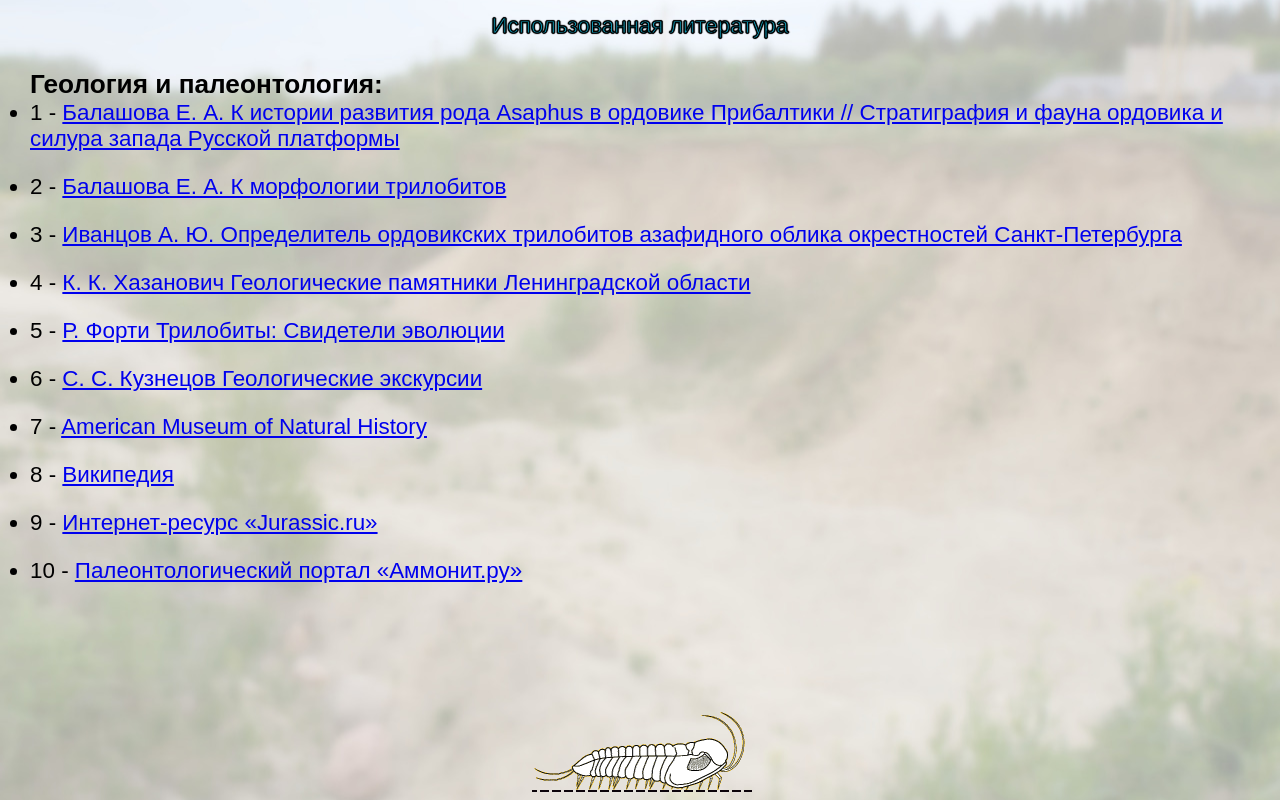
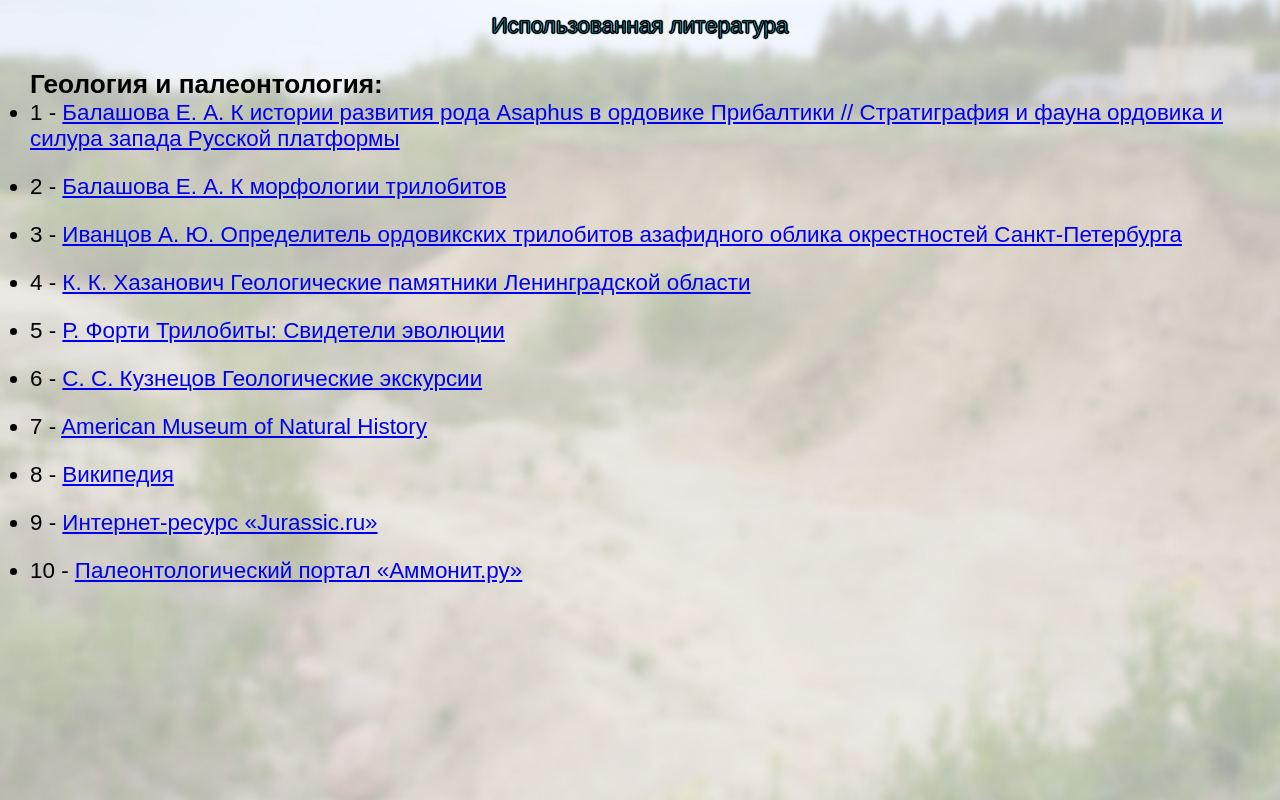
Before and after one commit to IIPMichael/trilobites, a plain HTML site: page литература/literature.html in a window 1280 px wide. Drawn offline with Linux system fonts and the light colour scheme.

Commit message:
Update literature.html

```diff
--- a/литература/literature.html
+++ b/литература/literature.html
@@ -50,9 +50,9 @@
 
 
 
-        <div height="=89" width="=225" id="footer">
+<!--         <div height="=89" width="=225" id="footer">
             <img src="walking2.gif">
-        </div>
+        </div> -->
 
     </div>
 
```
